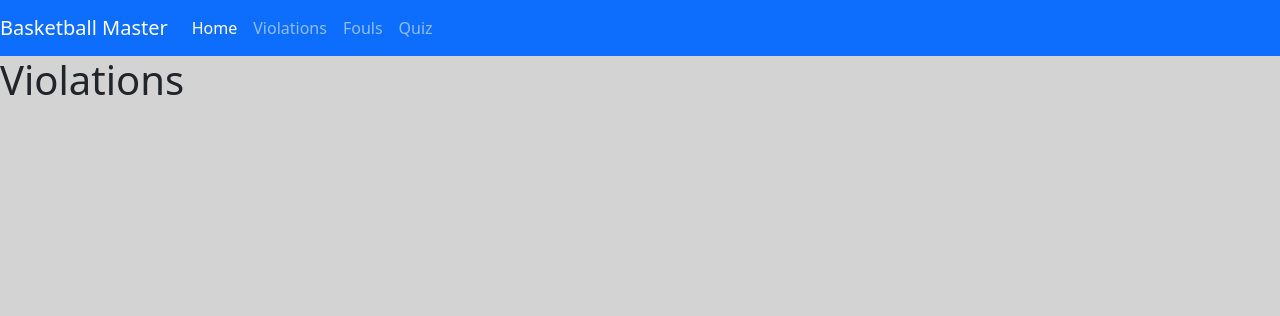
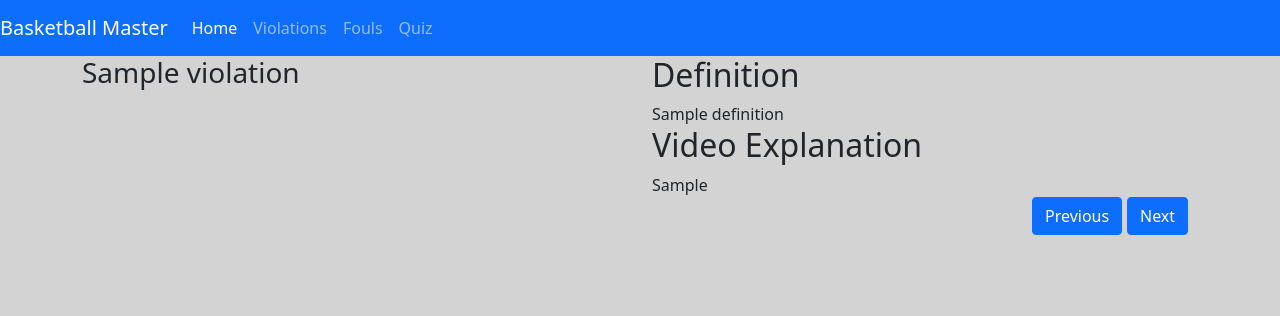
Before and after one commit to LeoLuo0320/UI-Project, a Flask app: template templates/violations.html in a window 1280 px wide. Shown: the top 316 px of the page. Run offline with Flask 2, Linux system fonts and the light colour scheme; the template is opened without the code that fills it: most values are stand-ins (such as "Sample title", 1, 10 or a date in 2020); some libraries are stand-ins or nearby versions.

Commit message:
setup content and url routings for violation and fouls
create data for learning section, setup content and url routings for violation and fouls (learning section)

```diff
--- a/server.py
+++ b/server.py
@@ -2,6 +2,74 @@ from flask import Flask
 from flask import render_template
 from flask import Response, request, jsonify
 app = Flask(__name__)
+
+violations_data = {
+    "1":{
+        "violation_id":"1",
+        "title": "Violation Definition",
+        "definition": "A violation in basketball is called on any player who breaks or violates a rule of the game defined in the league rulebook.",
+        "media_type":"pic",
+        "media": "images/violation_definition.png",
+    },
+    "2":{
+        "violation_id":"2",
+        "title": "24-Second Violation",
+        "definition": "The offensive team must attempt to score a field goal before the shot clock expires; otherwise, the team has committed a shot clock violation.",
+        "media_type":"video",
+        "media": "https://www.youtube.com/embed/bS_glBGFXdM",
+        "video_explanation":"In the video, the ball doesn't touch the basket or the board after 24 seconds, so it is a 24-second violation.",
+    },
+    "3":{
+        "violation_id":"3",
+        "title": "8-Second Violation",
+        "definition": "After the offensive team recuperate the possession on their backcourt, they have 8 seconds to cross the midcourt line into the frontcourt; otherwise, it is a 8-second violation.",
+        "media_type":"video",
+        "media": "https://www.youtube.com/embed/HmH3MKwpLqo",
+        "video_explanation":"In the video, the player with the ball does not cross the midcourt line after 8 seconds (pay attention to the player’s position when there is 16 seconds left)",
+    },
+    "4":{
+        "violation_id":"4",
+        "title": "5-Second Violation",
+        "definition": "A team attempting to throw a ball in-bounds has five seconds to release the ball towards the court. The five second clock starts when the teamthrowing it gets the ball.",
+        "media_type":"video",
+        "media": "https://www.youtube.com/embed/1FxghvK3clo",
+        "video_explanation":"In the video, the player with the ball does not cross the midcourt line after 8 seconds (pay attention to the player’s position when there is 16 seconds left)",
+    },
+}
+
+fouls_data = {
+    "1":{
+        "foul_id":"1",
+        "title": "Fouls Definition & Difference With Violations",
+        "definition": "A foul refers to illegal personal contact or unsportsmanlike conduct on the court or sidelines of a game. Most player fouls involve contact that impedes an opposing player's gameplay.",
+        "media_type":"pic",
+        "media": "images/foul_definition.png",
+    },
+    "2":{
+        "foul_id":"2",
+        "title": "Blocking Foul",
+        "definition": "A blocking foul is a foul assessed to a defensive player who is not properly positioned and makes contact with an offensive player to stop their movement.",
+        "media_type":"video",
+        "media": "https://www.youtube.com/embed/VtSiSP0R0hw",
+        "video_explanation":"In the video, the defensive player in black is still moving, does not have his feet planted and makes contact with offensive player. It is considered as improper positioned. So it is a blocking foul.",
+    },
+    "3":{
+        "foul_id":"3",
+        "title": "Holding Foul",
+        "definition": "A holding foul occurs when a defender holds, grabs, or pulls an offensive player (it doesn’t matter if the offensive player has possession of the ball or not)",
+        "media_type":"video",
+        "media": "https://www.youtube.com/embed/9NJhQ3cWTg8",
+        "video_explanation":"In the video, the defensive player wearing No. 11 red jersey holds the offensive player's waist, which is an illegal defensive play. So it is a holding foul.",
+    },
+    "4":{
+        "foul_id":"4",
+        "title": "Charging Foul",
+        "definition": "A charging foul is called when an offensive player collides illegally with a defender. To make a charging foul, defenders would stand straight up with their feet facing the offensive player",
+        "media_type":"video",
+        "media": "https://www.youtube.com/embed/yXEKTsNrhtg",
+        "video_explanation":"In the video, the defensive player remains planted and does not move before being impacted by the offensive player, so it is a charging foul.",
+    },
+}
 
 quiz_questions = {
     "1":{
@@ -22,13 +90,15 @@ quiz_questions = {
 def welcome():
     return render_template('welcome.html')
 
-@app.route("/violations")
-def violations():
-    return render_template("violations.html")
+@app.route("/violations/<violation_id>")
+def violations(violation_id):
+    violation = violations_data[violation_id]
+    return render_template("violations.html", violation=violation)
 
-@app.route("/fouls")
-def fouls():
-    return render_template("fouls.html")
+@app.route("/fouls/<foul_id>")
+def fouls(foul_id):
+    foul = fouls_data[foul_id]
+    return render_template("fouls.html", foul=foul)
 
 @app.route("/quiz/<quiz_id>")
 def quiz(quiz_id):
--- a/static/main.css
+++ b/static/main.css
@@ -20,7 +20,9 @@ body {
 }
 
 
-
+.learning-media {
+    width: 100%;
+}
 
 
 /* #add-player-title {
--- a/templates/layout.html
+++ b/templates/layout.html
@@ -31,8 +31,8 @@
       <div class="collapse navbar-collapse" id="navbarNavAltMarkup">
         <div class="navbar-nav">
           <a class="nav-item nav-link active" href="/">Home </a>
-          <a class="nav-item nav-link" href="/violations">Violations</a>
-          <a class="nav-item nav-link" href="/fouls">Fouls</a>
+          <a class="nav-item nav-link" href="/violations/1">Violations</a>
+          <a class="nav-item nav-link" href="/fouls/1">Fouls</a>
           <a class="nav-item nav-link" href="/quiz/1">Quiz</a>
         </div>
       </div>
--- a/templates/violations.html
+++ b/templates/violations.html
@@ -1,6 +1,86 @@
 {% extends "layout.html" %}
 {% block content %}
-<div>
-    <h1>Violations</h1>
+<div class="container">
+    <div class="row">
+        <div class="col-6">
+            <div>
+                <h3>{{violation.title}}</h3>
+            </div>
+            <div>
+                {% if violation.media_type == 'pic' %}
+                <img src="{{url_for('static', filename=violation.media)}}" alt="violation_def" class="learning-media">
+                {% elif violation.media_type == 'video'%}
+                <iframe width="560" height="315" src="{{violation.media}}" title=" YouTube video player" frameborder="0"
+                    allow="accelerometer; autoplay; clipboard-write; encrypted-media; gyroscope; picture-in-picture"
+                    allowfullscreen></iframe>
+                {% endif %}
+            </div>
+        </div>
+        <div class="col-6">
+            <div>
+                <h2>Definition</h2>
+                {{violation.definition}}
+            </div>
+            {% if violation.video_explanation%}
+            <h2>Video Explanation</h2>
+            {{violation.video_explanation}}
+            {% endif %}
+        </div>
+    </div>
+    <div class="row justify-content-end">
+        {%if violation.violation_id !="1"%}
+        <div class="col-1">
+            <button class="btn btn-primary prev-page">Previous</button>
+        </div>
+        {%endif%}
+        {%if violation.violation_id !="4"%}
+        <div class="col-1">
+            <button class="btn btn-primary next-page">Next</button>
+        </div>
+        {%else%}
+        <div class="col-1">
+            <button class="btn btn-primary next-page">Learn Fouls</button>
+        </div>
+        <div class="col-1">
+            <button class="btn btn-primary take-quiz">Take Quiz</button>
+        </div>
+        {%endif%}
+    </div>
 </div>
+<script>
+    let violation = {{ violation| tojson}}
+
+    $(document).ready(function () {
+        $(".next-page").click(function (event) {
+            console.log("next page")
+            event.preventDefault()
+            if (violation.violation_id != "4") {
+                cur_id = parseInt(violation.violation_id)
+                next_id = String(cur_id + 1)
+                $(location).attr("href", "/violations/" + next_id)
+            }
+            else {
+
+                $(location).attr("href", "/fouls/1")
+            }
+        })
+
+        $(".take-quiz").click(function (event) {
+            console.log("next page")
+            event.preventDefault()
+            $(location).attr("href", "/quiz/1")
+
+        })
+
+        $(".prev-page").click(function (event) {
+            console.log("prev page")
+            event.preventDefault()
+            cur_id = parseInt(violation.violation_id)
+            prev_id = String(cur_id - 1)
+            $(location).attr("href", "/violations/" + prev_id)
+
+        })
+
+    })
+</script>
 {% endblock %}
--- a/templates/welcome.html
+++ b/templates/welcome.html
@@ -12,10 +12,10 @@
             <div id="user-choice" class="row">
                 <h4>Select a section to start</h4>
                 <div class="col-4">
-                    <button class="btn btn-info"><a href="/violations">Learn Violations</a></button>
+                    <button class="btn btn-info"><a href="/violations/1">Learn Violations</a></button>
                 </div>
                 <div class="col-4">
-                    <button class="btn btn-info"><a href="/fouls">Learn Fouls</a></button>
+                    <button class="btn btn-info"><a href="/fouls/1">Learn Fouls</a></button>
                 </div>
                 <div class="col-4">
                     <button class="btn btn-info"><a href="/quiz/1">Take A Quiz</a></button>
```
Also changed, not shown: templates/fouls.html (+81 -2 lines), static/images/foul_definition.png (added), static/images/violation_definition.png (added).
